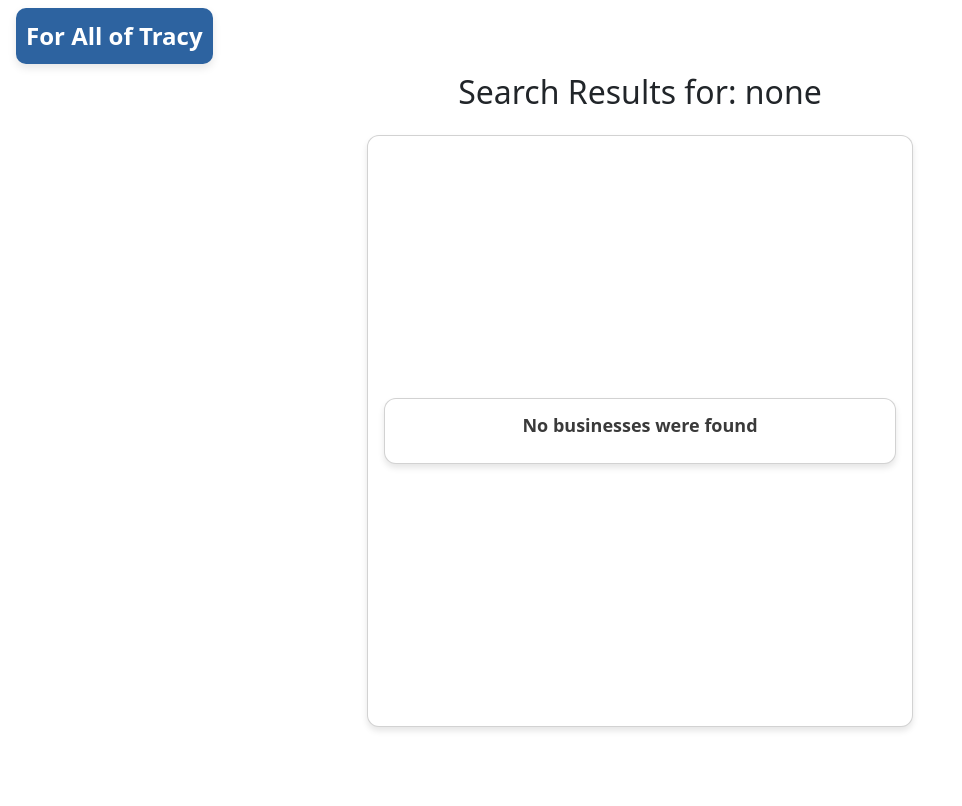
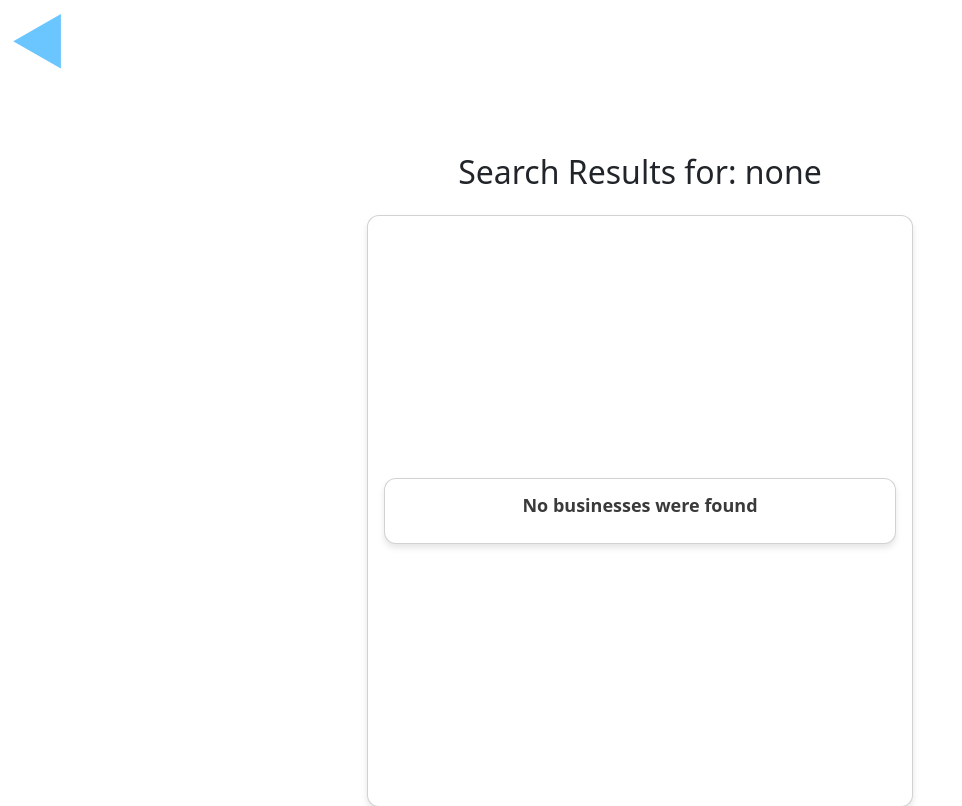
Before and after one commit to Vkutti/projectFAT, a Flask app: page /enterinfo in a window 1280 px wide. Shown: the top 806 px of the page, without its empty margins (0-962 px from the left). Before the commit the page ends 731 px from the top, so only its background shows below. Run offline with Flask 3, Linux system fonts and the light colour scheme; data comes from the database, SQL or seed files in the repository; some libraries are stand-ins or nearby versions.

Commit message:
just cleaned things up and tried a new return button style for search resulst page tell me if its ncie or needs more tweaking, or if I should go back.

```diff
--- a/projectFAT/static/custom.css
+++ b/projectFAT/static/custom.css
@@ -105,3 +105,18 @@ category-btn {
     background-color: #000a15;
     box-shadow: none;
 }
+
+.return-arrow {
+    display: inline-block;
+    font-size: 60px; /* Make it bigger */
+    font-weight: bold; /* Make it thicker */
+    color: rgb(40, 179, 198); /* Blue color */
+    text-decoration: none; /* Remove underline */
+    line-height: 1; /* Tight line spacing */
+    padding: 10px;
+    transition: color 0.3s ease, transform 0.3s ease;
+  }
+
+  .return-arrow:hover {
+    color: rgb(107, 198, 255); /* Darken color on hover */
+  }
--- a/projectFAT/templates/searchResults.html
+++ b/projectFAT/templates/searchResults.html
@@ -8,7 +8,7 @@
     <link rel="stylesheet" type="text/css" href="../static/custom.css">
 </head>
 <body>
-    <a href="/" class="fs-4 ms-3 mt-2 position-fixed return-btn">For All of Tracy</a>
+    <a href="/" class="return-arrow" >&#x25C0;</a>
     <div class="vw-100 vh-100 d-flex justify-content-center align-items-center flex-column">
         <h2 id="search-title" class="mb-4">Search Results for: {{ category }}</h2>
         <div id="cards-container" class="card" style="height: 37rem; overflow-y: scroll;">
@@ -26,8 +26,10 @@
 
     <!-- Modal for displaying business details -->
     <div class="modal fade" id="detailsModal" tabindex="-1" aria-labelledby="detailsModalLabel" aria-hidden="true">
-        <div class="modal-dialog modal-xl">
+        <div class="modal-dialog modal-xl" class="modal-dialog modal-dialog-centered">
+        <div class="modal-dialog modal-dialog-centered"></div>
             <div class="modal-content">
+
                 <div class="modal-header">
                     <h5 class="modal-title" id="detailsModalLabel">Business Details</h5>
                     <button type="button" class="btn-close" data-bs-dismiss="modal" aria-label="Close"></button>
@@ -40,6 +42,7 @@
                     <button type="button" class="btn btn-secondary" data-bs-dismiss="modal">Close</button>
                 </div>
             </div>
+        </div>
         </div>
     </div>
 
```
Also changed, not shown: projectFAT/main.py (+0 -146 lines).
